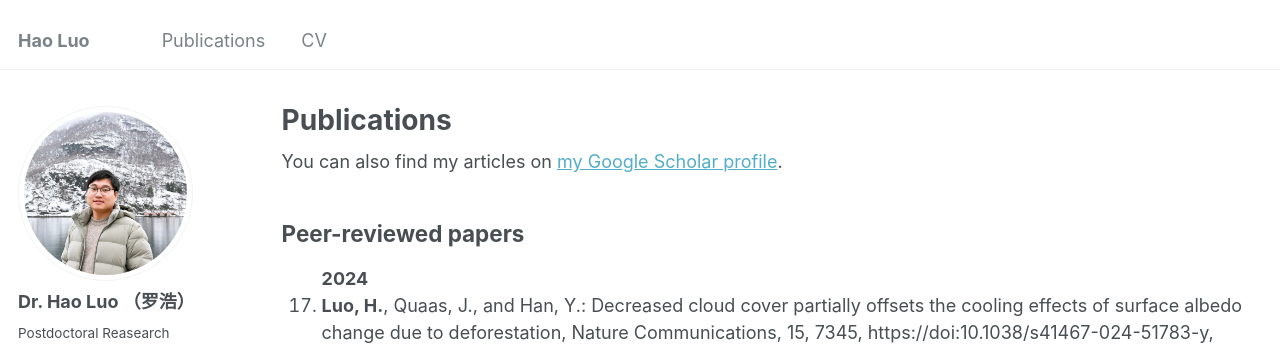
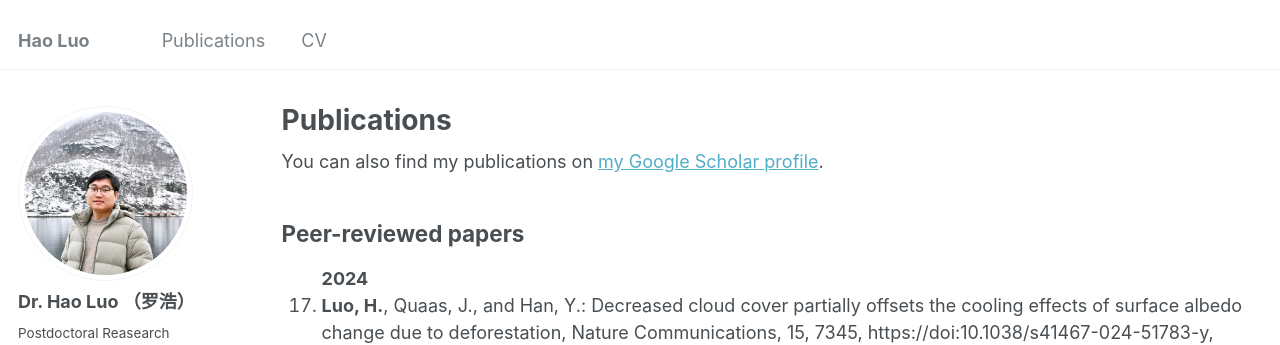
Before and after one commit to haoluo-atmos/haoluo-atmos.github.io, a Jekyll site: the page built from _pages/publications.html, in a window 1280 px wide and 900 px high. Shown: the top 345 px of the window. Built offline with Jekyll 4.4.1, drawn with Linux system fonts in a browser that asks for light colours; some web fonts are replaced.

Commit message:
Update publications.html

```diff
--- a/_pages/publications.html
+++ b/_pages/publications.html
@@ -6,7 +6,7 @@ author_profile: true
 ---
 
 {% if site.author.googlescholar %}
-  <div class="wordwrap">You can also find my articles on <a href="{{site.author.googlescholar}}" target="_blank" rel="noopener noreferrer" >my Google Scholar profile</a>.</div>
+  <div class="wordwrap">You can also find my publications on <a href="{{site.author.googlescholar}}" target="_blank" rel="noopener noreferrer" >my Google Scholar profile</a>.</div>
 {% endif %}
 
 {% include base_path %}
```
